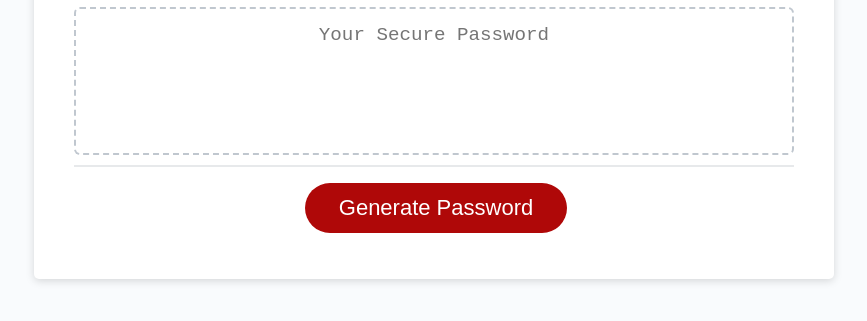
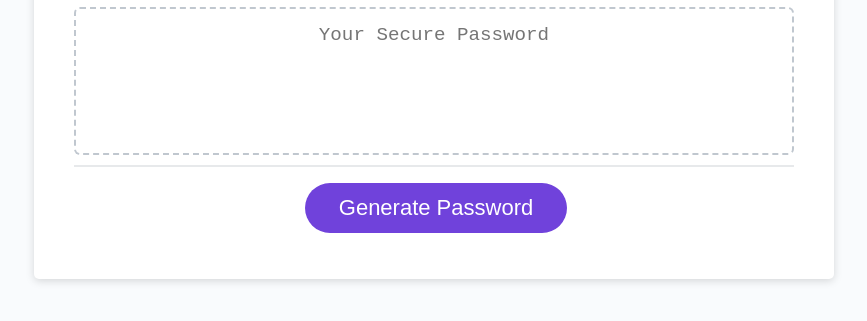
Before and after one commit to bcrisp084/Password-Generator, a plain HTML site: page index.html in a window 1280 px wide. Shown: the part 241-562 px from the top of the page, without its empty margins (206-1073 px from the left). Drawn offline with Linux system fonts and the light colour scheme.

Commit message:
changed button color

```diff
--- a/style.css
+++ b/style.css
@@ -74,7 +74,7 @@ header {
 
 .btn {
   border: none;
-  background-color: hsl(360, 91%, 36%);
+  background-color: rgb(112, 66, 219);
   border-radius: 25px;
   box-shadow: rgba(0, 0, 0, 0.1) 0px 1px 6px 0px rgba(0, 0, 0, 0.2) 0px 1px 1px
     0px;
```
